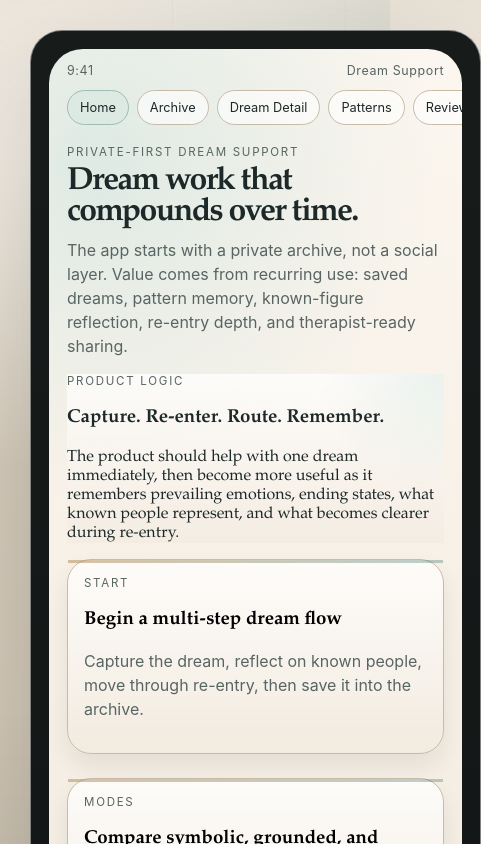
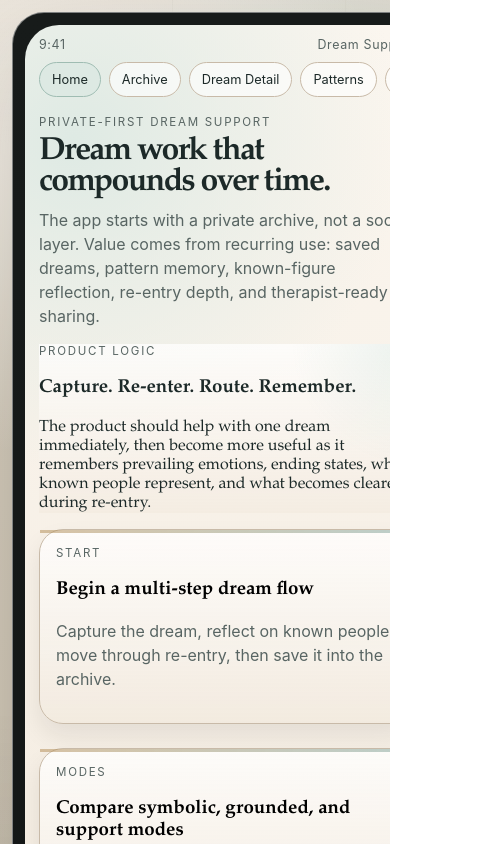
Before and after one commit to alexdg1/dream_app, a Next.js app: page / in a window 390 px wide. Shown: the top 844 px of the page, 481 px wide, since content can reach past the window. Built offline with nearby package versions, Linux system fonts and the light colour scheme.

Commit message:
Center mobile phone shell layout

```diff
--- a/app/globals.css
+++ b/app/globals.css
@@ -16,7 +16,7 @@
 }
 
 * { box-sizing: border-box; }
-html, body { margin: 0; min-height: 100%; }
+html, body { margin: 0; min-height: 100%; overflow-x: hidden; }
 body {
   color: var(--ink);
   background:
@@ -260,10 +260,29 @@ textarea { min-height: 150px; resize: vertical; }
 .tab-btn.active { background: rgba(220,233,227,0.88); color: var(--ink); border-color: #9fbcb2; }
 .tab-icon { width: 18px; height: 18px; border-radius: 999px; border: 1.4px solid currentColor; opacity: .88; }
 @media (max-width: 1180px) {
-  .app-shell { grid-template-columns: 1fr; max-width: 760px; }
+  .app-shell {
+    grid-template-columns: 1fr;
+    max-width: 760px;
+    width: 100%;
+    padding: 12px;
+    justify-items: center;
+  }
   .sidebar-shell { display: none; }
-  .phone-shell { position: static; }
+  .phone-shell {
+    position: static;
+    width: min(100%, 430px);
+    max-width: 430px;
+    margin: 0 auto;
+    padding: 12px;
+  }
+  .phone-frame {
+    width: 100%;
+    min-height: calc(100svh - 24px);
+  }
+  .statusbar { padding: 12px 14px 0; }
   .mobile-screen-nav { display: flex; }
+  .mobile-screen-nav { padding: 10px 14px 0; }
+  .screen { padding: 16px 14px 100px; }
   .stats-grid, .mode-row, .button-stack.two-up { grid-template-columns: 1fr; }
   .interpretation-grid { grid-template-columns: 1fr; }
   .wide-card { grid-column: auto; }
```
